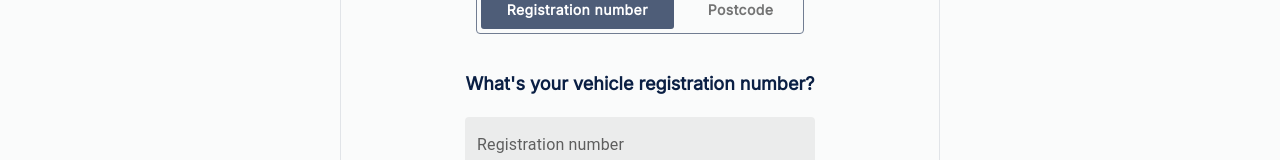
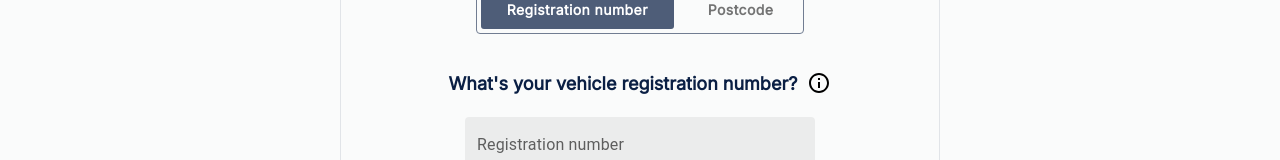
Before and after one commit to narasimnsl/ads_demo, a React (Create React App) app: page / in a window 1280 px wide. Shown: the part 297-457 px from the top of the page. Built offline with nearby package versions, Linux system fonts and the light colour scheme.

Commit message:
added aria labels

```diff
--- a/src/App.scss
+++ b/src/App.scss
@@ -25,3 +25,14 @@ P {
     letter-spacing: 0;
     line-height: 27px;
 }
+
+.inline-ele-mid {
+    display: inline-block;
+    vertical-align: middle;
+}
+
+.info-icon {
+    width:24px;
+    height:24px;
+    margin-left: 10px;
+}
--- a/src/components/PostCodeDetails.js
+++ b/src/components/PostCodeDetails.js
@@ -1,6 +1,7 @@
 import React from 'react';
 import './scss/FormInput.scss';
 import StyledTextField from './material-ui/StyledTextField';
+import InfoOutlinedIcon from '@mui/icons-material/InfoOutlined';
 
 function PostCodeDetails() {
 
@@ -13,8 +14,9 @@ function PostCodeDetails() {
 
   return (
     <div className='form-input-details'>
-        <h4>What's your postcode?</h4>
-        <StyledTextField formDetails= {postParm}/>
+        <h4 className="inline-ele-mid">What's your postcode?</h4>
+        <InfoOutlinedIcon aria-label="Postcode Info Icon" className="inline-ele-mid info-icon"/>
+        <StyledTextField aria-label="Postcode Input field" formDetails= {postParm}/>
     </div>
   );
 }
--- a/src/components/RegoDetails.js
+++ b/src/components/RegoDetails.js
@@ -1,6 +1,7 @@
 import React, {useState} from 'react';
 import './scss/FormInput.scss';
 import StyledTextField from './material-ui/StyledTextField';
+import InfoOutlinedIcon from '@mui/icons-material/InfoOutlined';
 
 function RegoDetails() {
 
@@ -27,8 +28,9 @@ const validateOnBlur = (_val) => {
 
   return (
     <div className='form-input-details'>
-      <h4>What's your vehicle registration number?</h4>
-      <StyledTextField formDetails= {regoParm} validateOnBlur={validateOnBlur} />
+      <h4 className="inline-ele-mid" >What's your vehicle registration number?</h4>
+      <InfoOutlinedIcon aria-label="Rego Input Icon" className="inline-ele-mid info-icon"/>
+      <StyledTextField aria-label="Rego Input field" formDetails= {regoParm} validateOnBlur={validateOnBlur} />
     </div>
   );
 }
--- a/src/containers/CustomerDetails.js
+++ b/src/containers/CustomerDetails.js
@@ -19,10 +19,10 @@ function CustomerDetails() {
         <div className="panel__content">
           <h4>One more thing</h4>
           <p>What’s your vehicle registration number or garaging postcode?</p>
-          <StyledToggleButton toggleParam={toggleParam} onToggleChange={setToggleValue} />
+          <StyledToggleButton aria-label="Toggle Button" toggleParam={toggleParam} onToggleChange={setToggleValue} />
           {toggleVal === toggleParam[0].value && <RegoDetails/>}
           {toggleVal === toggleParam[1].value && <PostCodeDetail/>}
-          <StyledButton buttonText="Continue"/>
+          <StyledButton aria-label="Continue Button" buttonText="Continue"/>
         </div>
       </section>
     </div>
```
